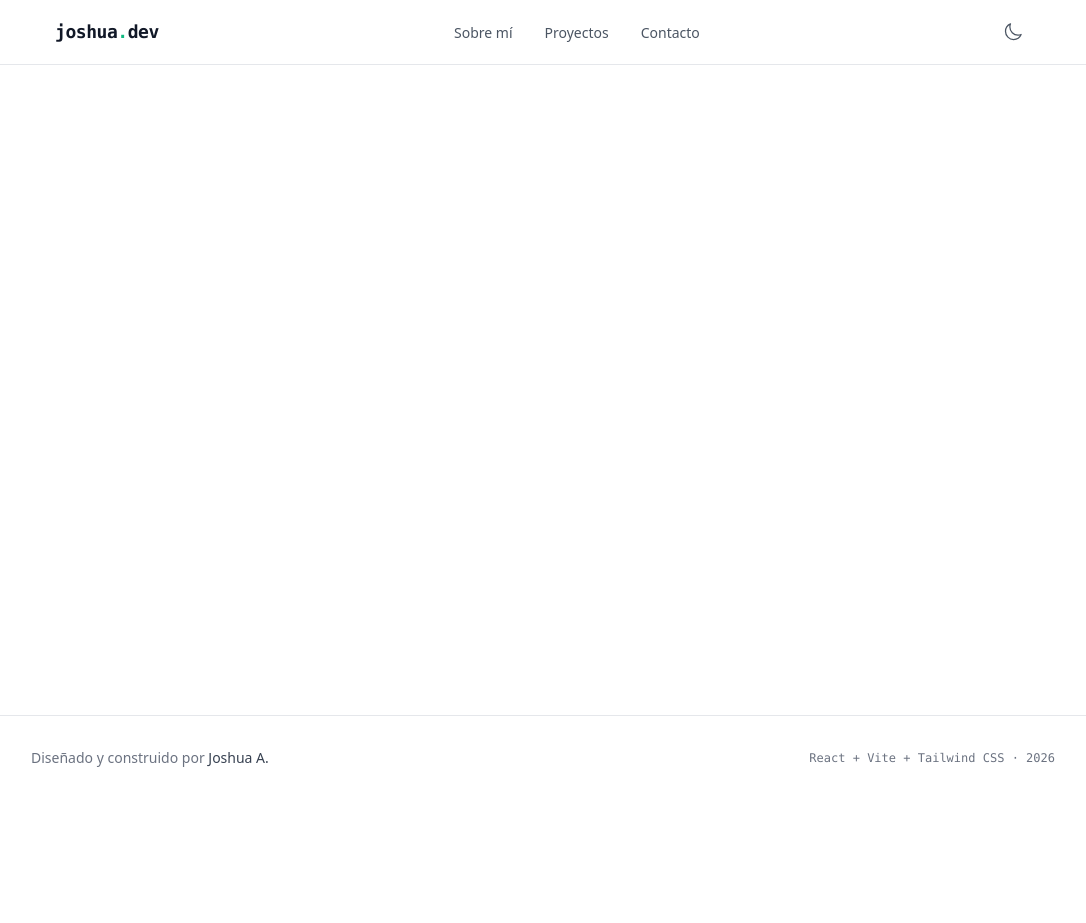
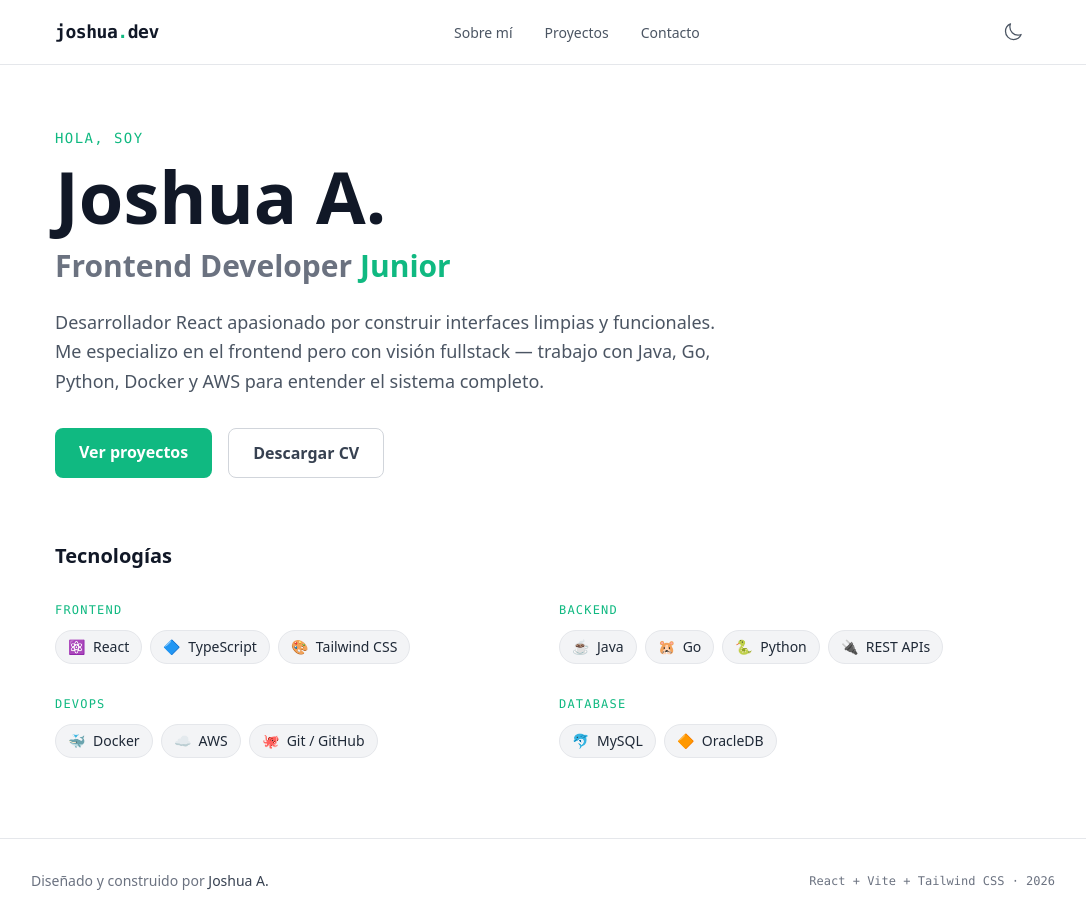
Before and after one commit to tarttaros/portfolio, a React (Vite) app: page / in a window 1280 px wide. Shown: the whole page, without its empty margins (97-1183 px from the left). Before the commit the page ends 800 px from the top, so only its background shows below. Built offline with nearby package versions, Linux system fonts and the light colour scheme.

Commit message:
feat: add about section with skills grid and updated the readme file

```diff
--- a/src/App.tsx
+++ b/src/App.tsx
@@ -1,6 +1,7 @@
 import { useTheme } from './hooks/useThemes'
 import Navbar from './components/Navbar'
 import Footer from './components/Footer'
+import About from './sections/About'
 
 function App() {
   const { darkMode, toggleTheme } = useTheme()
@@ -9,6 +10,7 @@ function App() {
     <div className="min-h-screen flex flex-col bg-white dark:bg-gray-950 transition-colors duration-300">
       <Navbar darkMode={darkMode} toggleTheme={toggleTheme} />
       <main className="flex-1">
+        <About/>
       </main>
       <Footer />
     </div>
--- /dev/null
+++ b/src/data/skills.ts
@@ -0,0 +1,30 @@
+import type { Skill, SkillCategory } from '../types/'
+
+export const skills: Skill[] = [
+  // Frontend
+  { name: 'React', category: 'Frontend', icon: '⚛️' },
+  { name: 'TypeScript', category: 'Frontend', icon: '🔷' },
+  { name: 'Tailwind CSS', category: 'Frontend', icon: '🎨' },
+
+  // Backend & Languages
+  { name: 'Java', category: 'Backend', icon: '☕' },
+  { name: 'Go', category: 'Backend', icon: '🐹' },
+  { name: 'Python', category: 'Backend', icon: '🐍' },
+  { name: 'REST APIs', category: 'Backend', icon: '🔌' },
+
+  // DevOps & Cloud
+  { name: 'Docker', category: 'DevOps', icon: '🐳' },
+  { name: 'AWS', category: 'DevOps', icon: '☁️' },
+  { name: 'Git / GitHub', category: 'DevOps', icon: '🐙' },
+
+  // Databases
+  { name: 'MySQL', category: 'Database', icon: '🐬' },
+  { name: 'OracleDB', category: 'Database', icon: '🔶' },
+]
+
+export const categories: SkillCategory[] = [
+  'Frontend',
+  'Backend',
+  'DevOps',
+  'Database',
+]
--- /dev/null
+++ b/src/sections/About.tsx
@@ -0,0 +1,78 @@
+import { skills, categories } from '../data/skills'
+
+export default function About() {
+  return (
+    <section
+      id="about"
+      className="min-h-screen pt-32 pb-20 px-6 max-w-5xl mx-auto"
+    >
+      {/* Hero intro */}
+      <div className="mb-16">
+        <p className="font-mono text-emerald-500 text-sm mb-3 tracking-widest uppercase">
+          Hola, soy
+        </p>
+        <h1 className="text-5xl md:text-7xl font-extrabold text-gray-900 dark:text-white mb-4 leading-tight">
+          Joshua A.
+        </h1>
+        <h2 className="text-2xl md:text-3xl font-semibold text-gray-500 dark:text-gray-400 mb-6">
+          Frontend Developer{' '}
+          <span className="text-emerald-500">Junior</span>
+        </h2>
+        <p className="text-gray-600 dark:text-gray-400 text-lg max-w-2xl leading-relaxed">
+          {/* 👇 Edita esta descripción con tu historia */}
+          Desarrollador React apasionado por construir interfaces limpias y
+          funcionales. Me especializo en el frontend pero con visión fullstack —
+          trabajo con Java, Go, Python, Docker y AWS para entender el sistema
+          completo.
+        </p>
+
+        {/* CTAs */}
+        <div className="flex flex-wrap gap-4 mt-8">
+          <a
+            href="#projects"
+            className="px-6 py-3 bg-emerald-500 hover:bg-emerald-400 text-white font-semibold rounded-lg transition-colors"
+          >
+            Ver proyectos
+          </a>
+          <a
+            href="/cv-joshua.pdf"
+            download
+            className="px-6 py-3 border border-gray-300 dark:border-gray-700 text-gray-700 dark:text-gray-300 hover:border-emerald-500 dark:hover:border-emerald-500 font-semibold rounded-lg transition-colors"
+          >
+            Descargar CV
+          </a>
+        </div>
+      </div>
+
+      {/* Skills */}
+      <div>
+        <h3 className="text-xl font-bold text-gray-900 dark:text-white mb-8">
+          Tecnologías
+        </h3>
+
+        <div className="grid gap-8 md:grid-cols-2">
+          {categories.map((category) => (
+            <div key={category}>
+              <p className="font-mono text-xs text-emerald-500 uppercase tracking-widest mb-3">
+                {category}
+              </p>
+              <div className="flex flex-wrap gap-2">
+                {skills
+                  .filter((s) => s.category === category)
+                  .map((skill) => (
+                    <span
+                      key={skill.name}
+                      className="flex items-center gap-2 px-3 py-1.5 bg-gray-100 dark:bg-gray-800 text-gray-800 dark:text-gray-200 rounded-full text-sm font-medium border border-gray-200 dark:border-gray-700 hover:border-emerald-500 dark:hover:border-emerald-500 transition-colors"
+                    >
+                      <span>{skill.icon}</span>
+                      {skill.name}
+                    </span>
+                  ))}
+              </div>
+            </div>
+          ))}
+        </div>
+      </div>
+    </section>
+  )
+}
```
Also changed, not shown: src/types/index.ts (added, +18 -0 lines), 1 other file (tests, documents, lock files or other folders).
